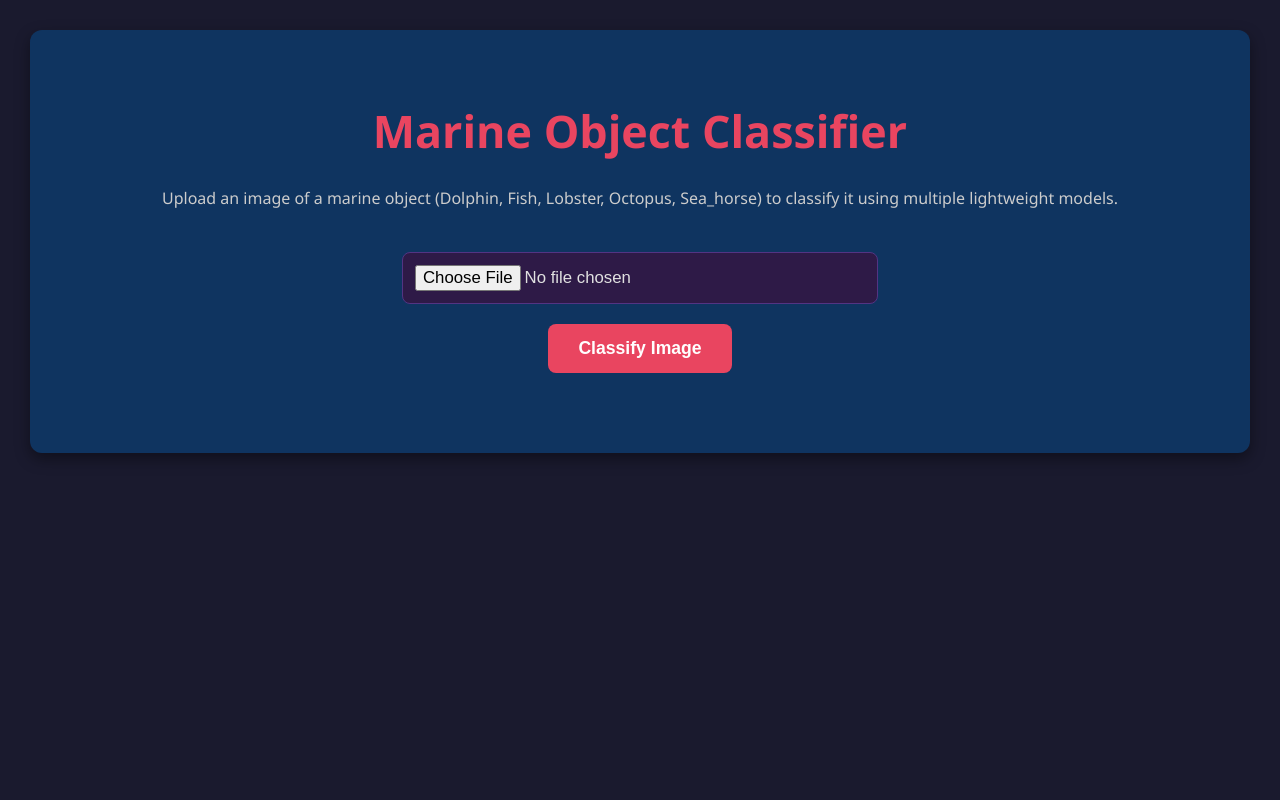
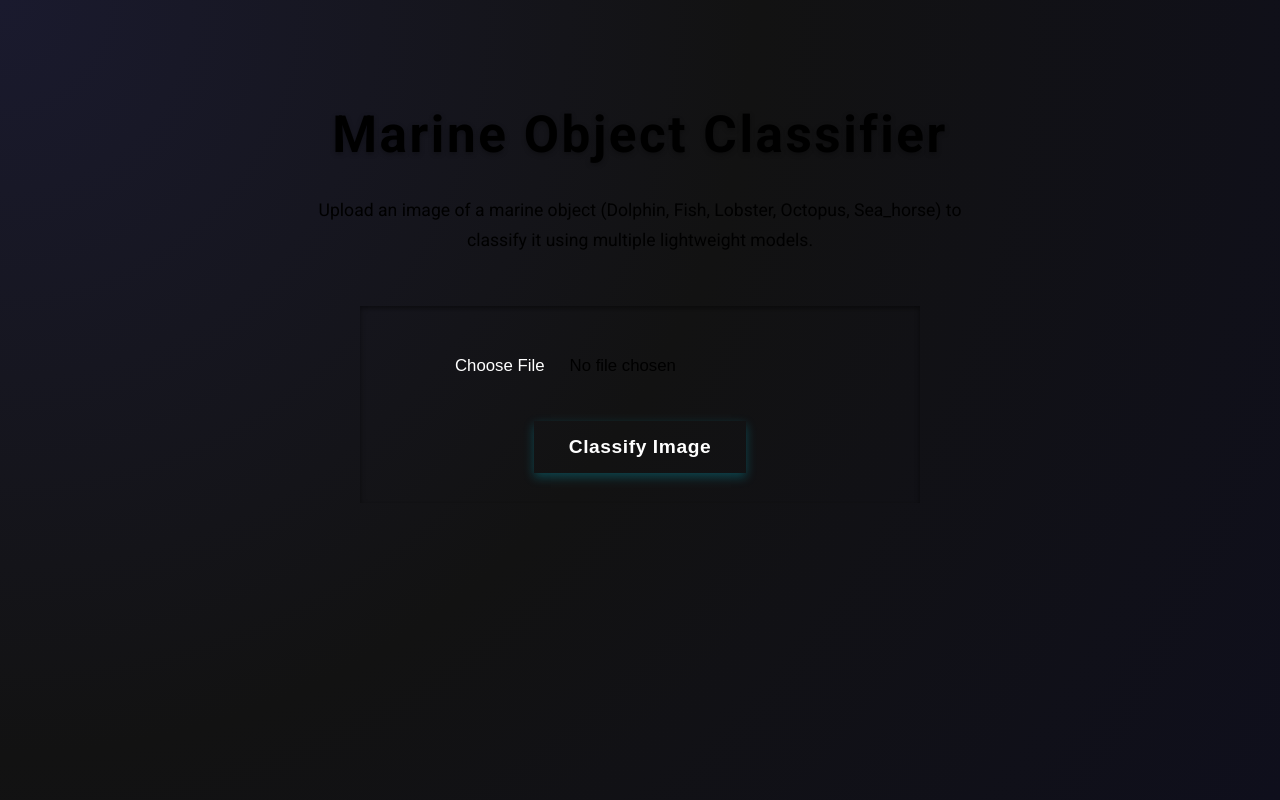
Before and after one commit to Paidimarrysumanjali/lightweight-deep-learning-models-for-marine-object-classification, a Flask app: page / in a window 1280 px wide. Run offline with Flask 3, Linux system fonts and the light colour scheme.

Commit message:
Update style.css

```diff
--- a/app/static/style.css
+++ b/app/static/style.css
@@ -1,229 +1,371 @@
-/* your_project_root/app/static/style.css */
+* --- Global Styles & Body --- */
+:root {
+    --primary-bg: #121212; /* Darkest background */
+    --secondary-bg: #1e1e1e; /* Slightly lighter background for cards/containers */
+    --accent-color: #00bcd4; /* Cyan/Teal for highlights */
+    --text-color-light: #e0e0e0; /* Light text */
+    --text-color-dark: #bbbbbb; /* Slightly darker text for less important info */
+    --header-color: #bb86fc; /* Purple for main headers */
+    --error-color: #cf6679; /* Red for errors */
+    --success-color: #66bb6a; /* Green for success */
+    --border-color-subtle: #3a3a3a; /* Subtle border for separation */
+    --shadow-color: rgba(0, 0, 0, 0.4);
+    --hover-shadow-color: rgba(0, 0, 0, 0.8);
+    --border-radius-large: 12px;
+    --border-radius-medium: 8px;
+}
 
 body {
-    font-family: 'Segoe UI', Arial, sans-serif; /* A slightly more modern font */
-    background-color: #1a1a2e; /* Dark blue-purple background */
-    color: #e0e0e0; /* Light grey text */
+    font-family: 'Roboto', sans-serif; /* Modern, clean font */
+    background-color: var(--primary-bg);
+    color: var(--text-color-light);
     margin: 0;
-    padding: 30px; /* Increased padding around the entire content */
+    padding: 20px;
     display: flex;
     justify-content: center;
-    align-items: flex-start; /* Align content to the top */
+    align-items: flex-start;
     min-height: 100vh;
-    box-sizing: border-box; /* Include padding in element's total width and height */
+    box-sizing: border-box;
+    line-height: 1.6;
+    background-image: radial-gradient(circle at top left, #1a1a2e 0%, #121212 50%, #0f0f1c 100%); /* Subtle gradient background */
 }
 
+/* --- Main Container --- */
 .container {
-    background-color: #0f3460; /* Slightly lighter dark blue for the main container */
-    padding: 40px; /* More generous padding inside the container */
-    border-radius: 12px; /* Slightly more rounded corners */
-    box-shadow: 0 6px 15px rgba(0, 0, 0, 0.4); /* More pronounced shadow */
-    max-width: 1400px; /* Allow container to be wider */
+    background-color: var(--secondary-bg);
+    padding: 40px 30px; /* Adjusted padding */
+    border-radius: var(--border-radius-large);
+    box-shadow: 0 8px 25px var(--shadow-color); /* Enhanced shadow */
+    max-width: 1200px;
     width: 100%;
     text-align: center;
+    border: 1px solid var(--border-color-subtle); /* Subtle border for definition */
 }
 
+/* --- Headings --- */
 h1 {
-    color: #e94560; /* Vibrant red/pink for main headings */
-    font-size: 2.8em; /* Larger main title */
-    margin-bottom: 25px; /* More space below h1 */
-    font-weight: 700; /* Bolder */
+    color: var(--header-color);
+    font-size: 3.2em; /* Larger, more impactful main title */
+    margin-bottom: 20px;
+    font-weight: 700;
+    letter-spacing: 0.05em; /* Spacing for impact */
+    text-shadow: 0 2px 5px rgba(0, 0, 0, 0.3);
 }
 
 h2 {
-    color: #e94560;
-    font-size: 2em; /* Larger subheading */
-    margin-top: 40px; /* More space above h2 */
-    margin-bottom: 20px;
+    color: var(--accent-color);
+    font-size: 2.2em; /* Clear subheading */
+    margin-top: 50px; /* More space above */
+    margin-bottom: 25px;
     font-weight: 600;
 }
 
-p {
-    color: #cccccc;
-    line-height: 1.6;
-    margin-bottom: 10px; /* Add some margin below paragraphs */
+h3 { /* For model names in cards */
+    color: var(--header-color);
+    font-size: 1.6em;
+    margin-top: 0;
+    margin-bottom: 15px;
+    font-weight: 600;
 }
 
+/* --- Paragraphs & Descriptions --- */
+p {
+    color: var(--text-color-dark);
+    line-height: 1.7;
+    margin-bottom: 15px;
+}
+
+.description-text {
+    max-width: 700px;
+    margin: 0 auto 40px auto; /* Centered with more space below */
+    font-size: 1.1em;
+    color: var(--text-color-light);
+}
+
+/* --- Upload Form --- */
 .upload-form {
-    margin: 40px 0; /* More vertical space around the form */
+    margin: 50px 0;
     display: flex;
     flex-direction: column;
     align-items: center;
-    gap: 20px; /* Increased gap between file input and button */
+    gap: 25px; /* Increased space between elements */
+    background-color: var(--primary-bg); /* Darker background for the form itself */
+    padding: 30px;
+    border-radius: var(--border-radius-large);
+    box-shadow: inset 0 2px 5px rgba(0, 0, 0, 0.5); /* Inner shadow for depth */
+    border: 1px solid var(--border-color-subtle);
+    max-width: 500px;
+    margin-left: auto;
+    margin-right: auto;
 }
 
 .upload-form input[type="file"] {
-    padding: 12px; /* Slightly more padding */
-    border: 1px solid #533483;
-    border-radius: 8px; /* Softer border radius */
-    background-color: #2e1a47;
-    color: #e0e0e0;
+    padding: 12px 15px;
+    border: 1px solid var(--accent-color); /* Accent color border */
+    border-radius: var(--border-radius-medium);
+    background-color: var(--secondary-bg);
+    color: var(--text-color-light);
     width: 100%;
-    max-width: 450px; /* Slightly wider input */
-    font-size: 1.05em; /* Slightly larger font */
-    cursor: pointer; /* Indicate it's clickable */
+    max-width: 400px;
+    font-size: 1.05em;
+    cursor: pointer;
+    transition: all 0.3s ease;
+}
+
+.upload-form input[type="file"]::-webkit-file-upload-button {
+    background-color: var(--accent-color);
+    color: white;
+    padding: 8px 15px;
+    border-radius: 5px;
+    border: none;
+    cursor: pointer;
+    transition: background-color 0.3s ease;
+    margin-right: 10px;
+}
+.upload-form input[type="file"]::-webkit-file-upload-button:hover {
+    background-color: #008c9f;
 }
 
 .upload-form button {
-    background-color: #e94560;
+    background: linear-gradient(45deg, var(--accent-color), #00bcd4); /* Gradient button */
     color: white;
-    padding: 14px 30px; /* Larger button */
+    padding: 15px 35px;
     border: none;
-    border-radius: 8px; /* Softer border radius */
+    border-radius: var(--border-radius-medium);
     cursor: pointer;
-    font-size: 1.1em; /* Larger font */
+    font-size: 1.2em;
     font-weight: bold;
-    transition: background-color 0.3s ease, transform 0.2s ease; /* Add transform for hover */
+    letter-spacing: 0.03em;
+    transition: all 0.3s ease, transform 0.2s ease;
+    box-shadow: 0 4px 10px rgba(0, 188, 212, 0.3); /* Shadow matching accent */
 }
 
 .upload-form button:hover {
-    background-color: #c73650; /* Darker red on hover */
-    transform: translateY(-2px); /* Slight lift effect */
+    background: linear-gradient(45deg, #008c9f, var(--accent-color)); /* Darker gradient on hover */
+    transform: translateY(-3px); /* More pronounced lift */
+    box-shadow: 0 6px 15px rgba(0, 188, 212, 0.5);
 }
 
+/* --- Flash Messages --- */
 .flashes {
     list-style-type: none;
-    padding: 15px; /* More padding */
-    margin: 25px 0; /* More vertical margin */
-    color: #ffcc00; /* Warning color */
-    background-color: rgba(255, 204, 0, 0.1); /* Subtle background for flashes */
-    border: 1px solid #ffcc00;
-    border-radius: 8px;
-    max-width: 600px;
+    padding: 15px 25px;
+    margin: 30px 0;
+    color: var(--error-color);
+    background-color: rgba(207, 102, 121, 0.1); /* Subtle red background */
+    border: 1px solid var(--error-color);
+    border-radius: var(--border-radius-medium);
+    max-width: 700px;
+    margin-left: auto;
+    margin-right: auto;
+    font-size: 1.05em;
+    font-weight: 500;
+}
+.flashes li {
+    margin-bottom: 8px;
+    color: var(--error-color);
+}
+.flashes li:last-child {
+    margin-bottom: 0;
+}
+
+
+/* --- Original Image Display --- */
+.image-display {
+    margin-bottom: 50px;
+    padding: 15px;
+    background-color: var(--primary-bg); /* Darker background for image frame */
+    border-radius: var(--border-radius-large);
+    box-shadow: 0 5px 15px rgba(0, 0, 0, 0.5);
+    border: 1px solid var(--border-color-subtle);
+    max-width: 700px;
     margin-left: auto;
     margin-right: auto;
 }
-.flashes li {
-    margin-bottom: 5px;
-}
-
-.image-display {
-    margin-bottom: 40px; /* More space below the original image */
-}
 
 .image-display img {
-    max-width: 650px; /* Restrict max width of original image */
-    max-height: 450px; /* Restrict max height of original image */
-    width: auto; /* Allow width to adjust based on max-width */
-    height: auto; /* Allow height to adjust based on max-height */
-    object-fit: contain; /* Ensure image fits without cropping or stretching */
-    border: 3px solid #533483; /* Thicker, prominent border */
-    border-radius: 10px;
-    box-shadow: 0 4px 10px rgba(0, 0, 0, 0.3);
-    transition: transform 0.3s ease; /* Smooth transition for potential hover effects */
+    max-width: 100%;
+    max-height: 500px; /* Constrain height more */
+    width: auto;
+    height: auto;
+    object-fit: contain;
+    border: 2px solid var(--accent-color); /* Accent border around image itself */
+    border-radius: var(--border-radius-medium);
+    transition: transform 0.3s ease;
 }
-/* Optional: Hover effect for original image */
 .image-display img:hover {
-    transform: scale(1.01);
+    transform: scale(1.02); /* Slight zoom on hover */
 }
 
 
+/* --- Results Grid & Cards --- */
 .results-grid {
     display: grid;
-    grid-template-columns: repeat(auto-fit, minmax(320px, 1fr)); /* Adjusted min-width for cards */
-    gap: 30px; /* Increased gap between result cards */
-    margin-top: 30px;
-    padding: 0 20px; /* Add some horizontal padding to the grid itself */
+    grid-template-columns: repeat(auto-fit, minmax(300px, 1fr)); /* Auto-fit columns */
+    gap: 30px; /* Generous gap between cards */
+    margin-top: 40px;
+    padding: 0 20px;
 }
 
 .model-card {
-    background-color: #16213e; /* Darker blue for card background */
-    padding: 30px; /* More padding inside cards */
-    border-radius: 10px;
-    box-shadow: 0 4px 8px rgba(0, 0, 0, 0.3);
-    text-align: center; /* Center content within the card */
+    background: linear-gradient(145deg, var(--secondary-bg), #1a1a2e); /* Subtle gradient for cards */
+    padding: 30px;
+    border-radius: var(--border-radius-large);
+    box-shadow: 0 4px 15px rgba(0, 0, 0, 0.3);
+    text-align: center;
     display: flex;
     flex-direction: column;
-    align-items: center; /* Center content horizontally */
-    transition: transform 0.2s ease-in-out, box-shadow 0.2s ease-in-out; /* Smooth transitions */
+    align-items: center;
+    transition: transform 0.3s ease-in-out, box-shadow 0.3s ease-in-out, border-color 0.3s ease-in-out;
+    border: 1px solid var(--border-color-subtle); /* Initial subtle border */
 }
 
 .model-card:hover {
-    transform: translateY(-8px); /* Lift card on hover */
-    box-shadow: 0 12px 25px rgba(0, 0, 0, 0.6); /* More prominent shadow on hover */
-}
-
-.model-card h3 {
-    color: #533483; /* Purple accent for model names */
-    font-size: 1.5em; /* Larger model name */
-    margin-top: 0;
-    margin-bottom: 18px; /* More space below model name */
-    font-weight: 600;
+    transform: translateY(-10px); /* More significant lift on hover */
+    box-shadow: 0 15px 35px var(--hover-shadow-color); /* Stronger shadow on hover */
+    border-color: var(--accent-color); /* Highlight border on hover */
 }
 
 .model-card p {
-    margin: 8px 0; /* Adjusted margin for prediction/confidence lines */
-    font-size: 1.1em; /* Slightly larger text in cards */
+    margin: 10px 0;
+    font-size: 1.1em;
+    color: var(--text-color-dark);
 }
 
 .model-card .prediction {
     font-weight: bold;
-    color: #00bcd4; /* Cyan color */
-    font-size: 1.2em; /* Make prediction stand out more */
+    color: var(--accent-color);
+    font-size: 1.3em; /* Make prediction stand out more */
+    letter-spacing: 0.02em;
+    margin-bottom: 5px; /* Less space to confidence */
 }
 
 .model-card .confidence {
     font-weight: bold;
-    color: #8bc34a; /* Green color */
-    font-size: 1.15em; /* Make confidence stand out more */
+    color: var(--success-color); /* Green for confidence */
+    font-size: 1.25em;
+    margin-top: 0; /* Align with prediction better */
 }
 
 .model-card .error {
-    color: #ff0000;
+    color: var(--error-color);
     font-weight: bold;
     font-size: 1.1em;
 }
 
 .processed-image {
-    margin-top: 25px; /* More space above the processed image */
+    margin-top: 30px;
     width: 100%;
-    max-width: 280px; /* Smaller max-width for processed images within cards */
+    max-width: 280px; /* Constrain processed image size */
     height: auto;
     overflow: hidden;
     display: flex;
     justify-content: center;
-    border: 2px dashed #e94560; /* Clearer dashed border */
-    border-radius: 8px; /* Rounded corners for processed image */
-    box-shadow: 0 2px 5px rgba(0, 0, 0, 0.2);
+    border: 2px dashed var(--header-color); /* Dashed border for processed image */
+    border-radius: var(--border-radius-medium);
+    box-shadow: 0 2px 8px rgba(0, 0, 0, 0.4);
 }
 
 .processed-image img {
     max-width: 100%;
     height: auto;
-    display: block; /* Remove extra space below image */
-    border-radius: 6px; /* Slightly smaller border-radius than container */
+    display: block;
+    border-radius: 6px;
 }
 
-/* Responsive adjustments */
+/* --- Responsive Adjustments --- */
+@media (max-width: 992px) {
+    .container {
+        padding: 30px 20px;
+    }
+    h1 {
+        font-size: 2.8em;
+    }
+    h2 {
+        font-size: 1.8em;
+    }
+    .description-text {
+        font-size: 1em;
+    }
+    .results-grid {
+        grid-template-columns: repeat(auto-fit, minmax(280px, 1fr));
+        padding: 0 10px;
+    }
+    .model-card {
+        padding: 25px;
+    }
+    .model-card h3 {
+        font-size: 1.4em;
+    }
+    .model-card .prediction {
+        font-size: 1.2em;
+    }
+    .model-card .confidence {
+        font-size: 1.1em;
+    }
+}
+
 @media (max-width: 768px) {
     body {
         padding: 15px;
     }
-    .container {
-        padding: 25px;
-    }
     h1 {
-        font-size: 2em;
+        font-size: 2.2em;
     }
     h2 {
         font-size: 1.6em;
     }
-    .upload-form input[type="file"],
+    .upload-form {
+        padding: 20px;
+        gap: 20px;
+    }
     .upload-form button {
-        max-width: 100%;
-        font-size: 1em;
+        padding: 12px 25px;
+        font-size: 1.1em;
+    }
+    .image-display {
+        padding: 10px;
     }
     .results-grid {
         grid-template-columns: 1fr; /* Stack cards vertically on smaller screens */
+        gap: 25px;
         padding: 0;
     }
-    .image-display img {
-        max-width: 100%; /* Allow original image to take full width on small screens */
+    .model-card {
+        padding: 20px;
+    }
+    .processed-image {
+        max-width: 250px;
+    }
+}
+
+@media (max-width: 480px) {
+    h1 {
+        font-size: 1.8em;
+    }
+    h2 {
+        font-size: 1.4em;
+    }
+    .description-text {
+        margin-bottom: 25px;
+    }
+    .upload-form input[type="file"] {
+        font-size: 0.95em;
+    }
+    .flashes {
+        font-size: 0.9em;
+        padding: 10px 15px;
     }
     .model-card h3 {
-        font-size: 1.3em;
+        font-size: 1.2em;
     }
     .model-card p {
-        font-size: 1em;
+        font-size: 0.95em;
+    }
+    .model-card .prediction {
+        font-size: 1.1em;
+    }
+    .model-card .confidence {
+        font-size: 1.05em;
     }
 }
```
